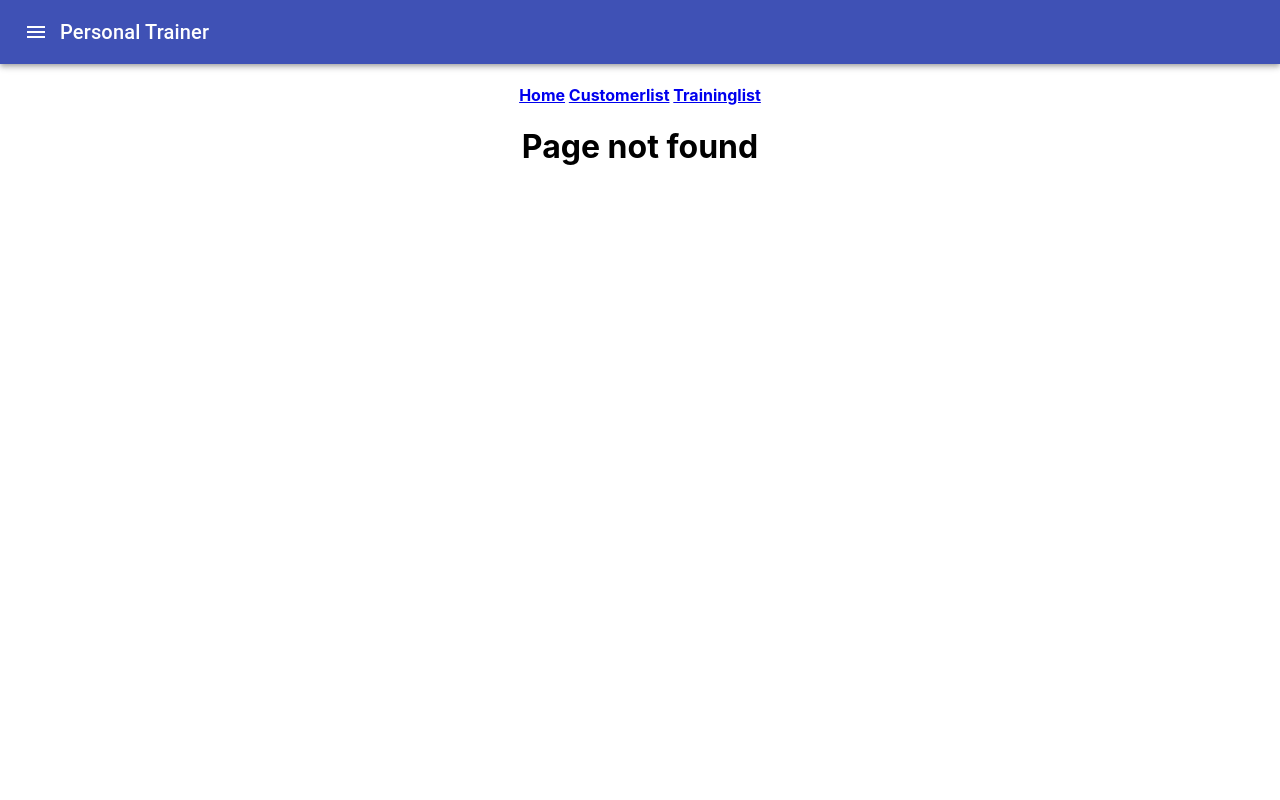
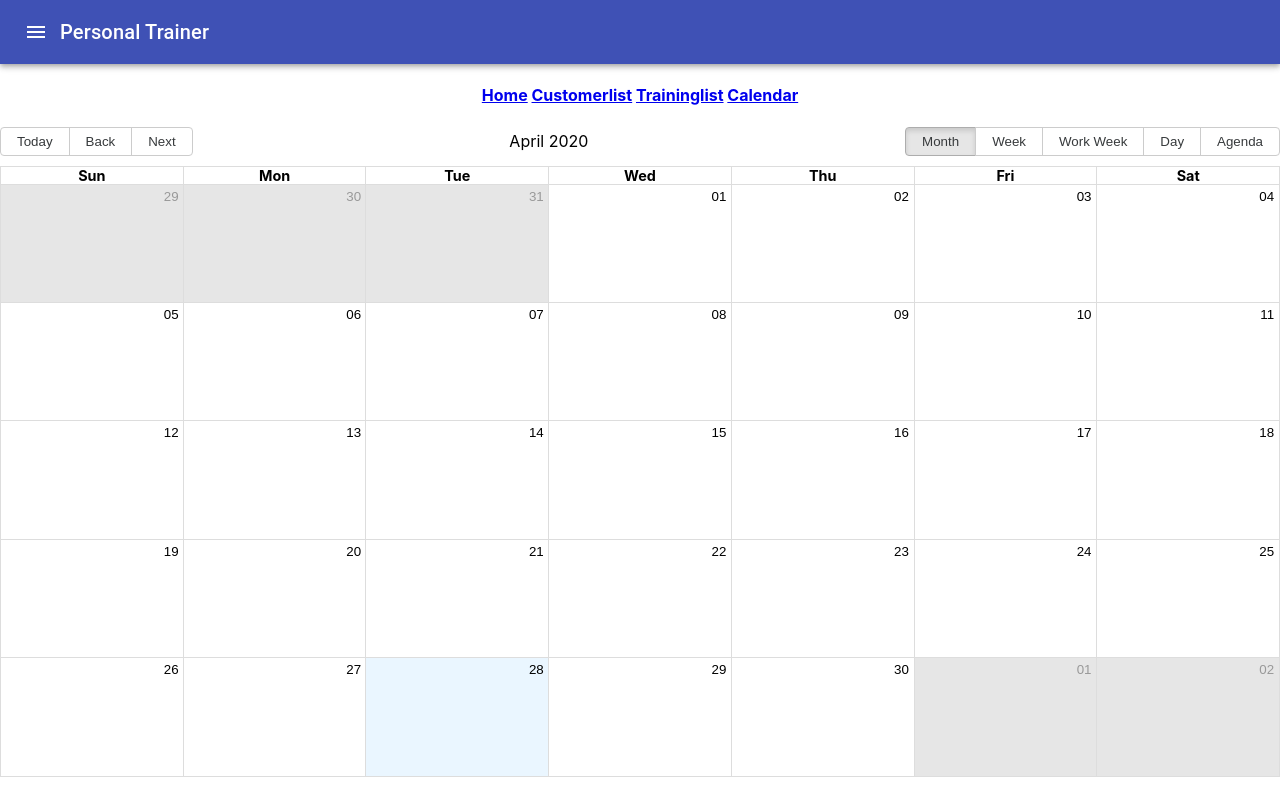
Before and after one commit to PaiviL/ptrainer, a React (Create React App) app: page /calendar in a window 1280 px wide. Before the commit this address had no page. Built offline with nearby package versions, Linux system fonts and the light colour scheme; no server answers.

Commit message:
adding Big Calendar page

```diff
--- a/package.json
+++ b/package.json
@@ -13,6 +13,7 @@
     "material-table": "^1.57.2",
     "moment": "^2.24.0",
     "react": "^16.13.1",
+    "react-big-calendar": "^0.24.5",
     "react-dom": "^16.13.1",
     "react-router-dom": "^5.1.2",
     "react-scripts": "3.4.1",
--- a/src/App.js
+++ b/src/App.js
@@ -1,7 +1,5 @@
 import React from 'react';
 import './App.css';
-//import { MuiPickersUtilsProvider } from '@material-ui/pickers';
-//import MomentUtils from '@date-io/moment';
 import { BrowserRouter as Router, Route, Link, Switch } from 'react-router-dom';
 import Customerlist from './components/Customerlist';
 import Traininglist from './components/Traininglist';
@@ -10,6 +8,7 @@ import Toolbar from '@material-ui/core/Toolbar';
 import Typography from '@material-ui/core/Typography';
 import IconButton from '@material-ui/core/IconButton';
 import MenuIcon from '@material-ui/icons/Menu';
+import Calendar from './components/Calendar';
 
 function App() {
   return (
@@ -32,11 +31,13 @@ function App() {
         <Link to="/">Home</Link>{' '}
         <Link to="/customerlist">Customerlist</Link>{' '}
         <Link to="/traininglist">Traininglist</Link>{' '}
+        <Link to="/calendar">Calendar</Link>{' '}
         </h4>
         <Switch>
           <Route exact path="/" render={() => <h1>Welcome to PTrainer</h1>} />
           <Route path="/customerlist" component={Customerlist} />
           <Route path="/traininglist" component={Traininglist} />
+          <Route path="/calendar" component={Calendar} />
           <Route render={() => <h1>Page not found</h1>} />
         </Switch>
         </div>
@@ -47,5 +48,3 @@ function App() {
 }
 
 export default App;
-//<Customerlist />
-//<Traininglist />
--- /dev/null
+++ b/src/components/Calendar.js
@@ -0,0 +1,46 @@
+import React, { useState, useEffect } from 'react';
+import { Calendar, Views, momentLocalizer } from 'react-big-calendar';
+import moment from 'moment';
+import 'react-big-calendar/lib/css/react-big-calendar.css';
+
+export default function TrainingCalendar() {
+
+    const localizer = momentLocalizer(moment);
+    const allViews = Object.keys(Views).map(k => Views[k]);
+
+    const [trainingEvents, setTrainingEvents] = useState([]);
+
+    useEffect(() => {
+        getTrainings();
+    })
+
+    const getTrainings = () => {
+        fetch('https://customerrest.herokuapp.com/gettrainings')
+        .then(response => response.json())
+        .then(data => {
+            for (let i = 0; i < data.length; i++){
+                trainingEvents.push(
+                    {
+                        title: data[i].activity +' / '+ data[i].customer.firstname +' '+ data[i].customer.lastname,
+                        start: moment(data[i].date)._d,
+                        end: moment(data[i].date).add(data[i].duration, 'minutes')._d
+                    }
+                );
+            };
+        })
+        .catch(err => console.error(err))
+    }
+    console.log(trainingEvents);
+
+    return(
+        <div style={{ height: 650 }}>
+            <Calendar
+                localizer={localizer}
+                events={trainingEvents}
+                views={allViews}
+                startAccessor="start"
+                endAccessor="end"
+            />
+        </div>
+    );
+}
--- a/src/components/Customerlist.js
+++ b/src/components/Customerlist.js
@@ -141,7 +141,6 @@ export default function Customerlist() {
             Cell: row => (<Editcustomer customer={row.original} updateCustomer={updateCustomer} />)
         },
         {
-            //accessor: 'links[0].href', //del(row.value)
             sortable: false,
             filterable: false,
             minWidth: 50,
@@ -171,4 +170,3 @@ export default function Customerlist() {
     );
 
 }
-//
```
Also changed, not shown: 1 other file (tests, documents, lock files or other folders).
